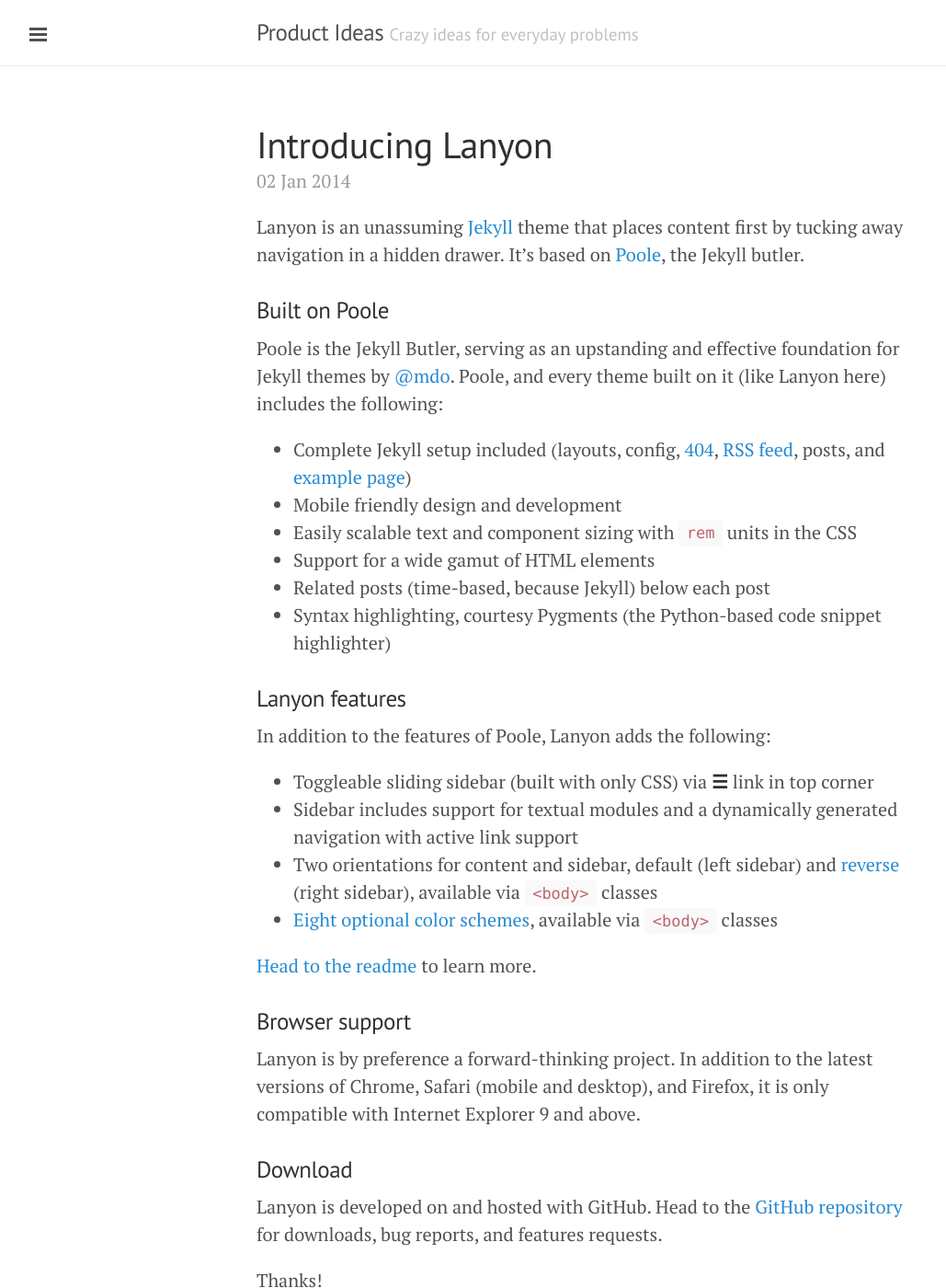
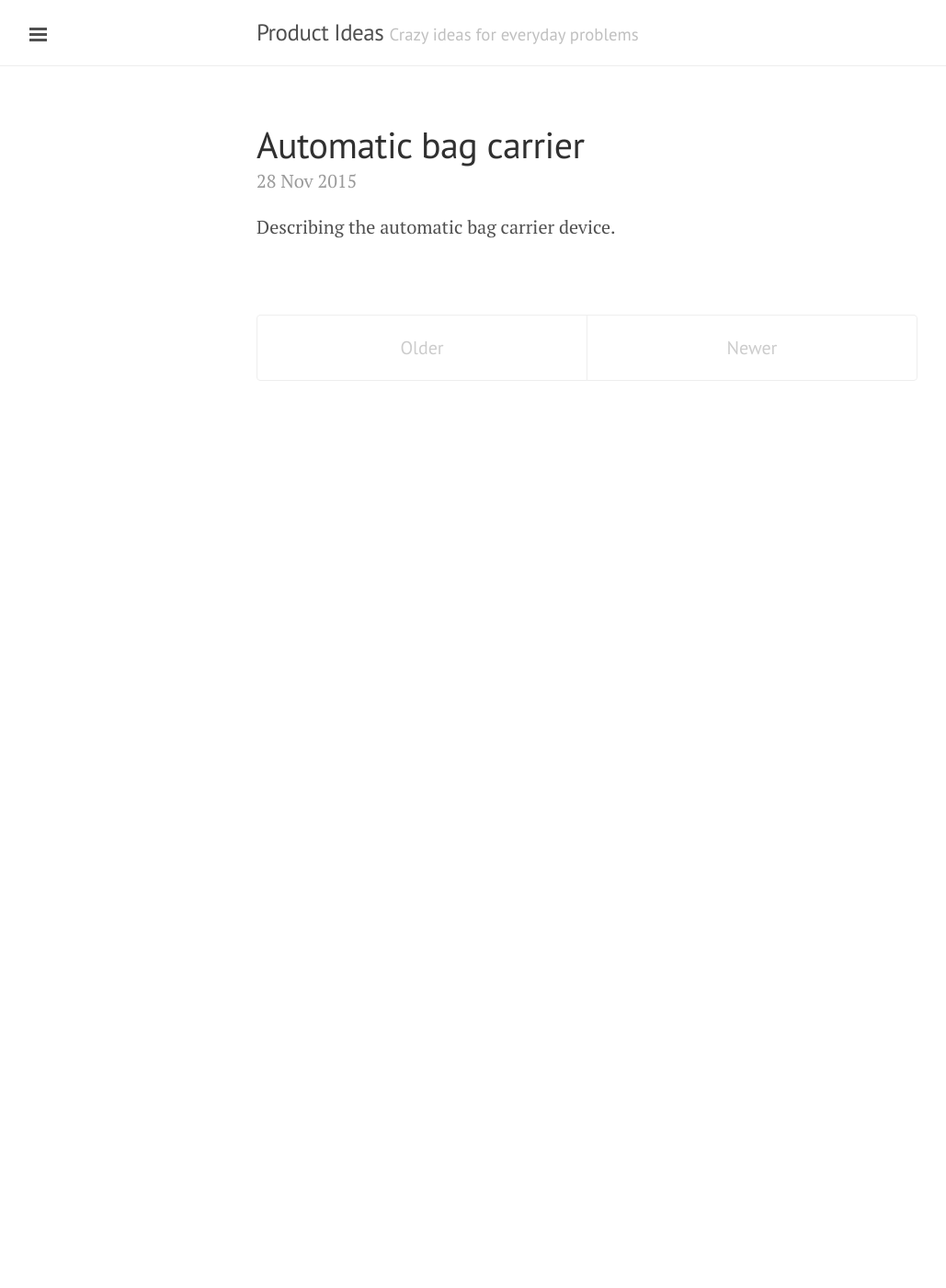
Before and after one commit to productideas/productideas.github.io, a Jekyll site: the page built from index.html, in a window 1280 px wide and 1400 px high. Shown: the whole window at 92% size, without its empty margins (1-1030 px from the left). Built offline with Jekyll 4.4.1, drawn with Linux system fonts in a browser that asks for light colours; Markdown is read by kramdown in place of the engine named in the settings; the list of posts is cut into pages by our own code; some of the changed text lies outside the part shown.

Commit message:
content updates, added the automatic bag carrier post

```diff
--- a/_config.yml
+++ b/_config.yml
@@ -9,7 +9,7 @@
 title:            Product Ideas
 tagline:          'Crazy ideas for everyday problems'
 description:      'A reserved <a href="http://jekyllrb.com" target="_blank">Jekyll</a> theme that places the utmost gravity on content with a hidden drawer. Made by <a href="https://twitter.com/mdo" target="_blank">@mdo</a>.'
-url:              http://alekzs.github.io
+url:              http://productideas.xyz
 
 author:
   name:           'Mark Otto'
--- a/_posts/2013-12-31-whats-jekyll.md
+++ /dev/null
@@ -1,12 +0,0 @@
----
-layout: post
-title: What's Jekyll?
----
-
-[Jekyll](http://jekyllrb.com) is a static site generator, an open-source tool for creating simple yet powerful websites of all shapes and sizes. From [the project's readme](https://github.com/mojombo/jekyll/blob/master/README.markdown):
-
-  > Jekyll is a simple, blog aware, static site generator. It takes a template directory [...] and spits out a complete, static website suitable for serving with Apache or your favorite web server. This is also the engine behind GitHub Pages, which you can use to host your project’s page or blog right here from GitHub.
-
-It's an immensely useful tool and one we encourage you to use here with Hyde.
-
-Find out more by [visiting the project on GitHub](https://github.com/mojombo/jekyll).
--- a/_posts/2014-01-01-example-content.md
+++ /dev/null
@@ -1,122 +0,0 @@
----
-layout: post
-title: Example content
----
-
-
-<div class="message">
-  Howdy! This is an example blog post that shows several types of HTML content supported in this theme.
-</div>
-
-Cum sociis natoque penatibus et magnis <a href="#">dis parturient montes</a>, nascetur ridiculus mus. *Aenean eu leo quam.* Pellentesque ornare sem lacinia quam venenatis vestibulum. Sed posuere consectetur est at lobortis. Cras mattis consectetur purus sit amet fermentum.
-
-> Curabitur blandit tempus porttitor. Nullam quis risus eget urna mollis ornare vel eu leo. Nullam id dolor id nibh ultricies vehicula ut id elit.
-
-Etiam porta **sem malesuada magna** mollis euismod. Cras mattis consectetur purus sit amet fermentum. Aenean lacinia bibendum nulla sed consectetur.
-
-## Inline HTML elements
-
-HTML defines a long list of available inline tags, a complete list of which can be found on the [Mozilla Developer Network](https://developer.mozilla.org/en-US/docs/Web/HTML/Element).
-
-- **To bold text**, use `<strong>`.
-- *To italicize text*, use `<em>`.
-- Abbreviations, like <abbr title="HyperText Markup Langage">HTML</abbr> should use `<abbr>`, with an optional `title` attribute for the full phrase.
-- Citations, like <cite>&mdash; Mark otto</cite>, should use `<cite>`.
-- <del>Deleted</del> text should use `<del>` and <ins>inserted</ins> text should use `<ins>`.
-- Superscript <sup>text</sup> uses `<sup>` and subscript <sub>text</sub> uses `<sub>`.
-
-Most of these elements are styled by browsers with few modifications on our part.
-
-## Heading
-
-Vivamus sagittis lacus vel augue rutrum faucibus dolor auctor. Duis mollis, est non commodo luctus, nisi erat porttitor ligula, eget lacinia odio sem nec elit. Morbi leo risus, porta ac consectetur ac, vestibulum at eros.
-
-### Code
-
-Cum sociis natoque penatibus et magnis dis `code element` montes, nascetur ridiculus mus.
-
-{% highlight js %}
-// Example can be run directly in your JavaScript console
-
-// Create a function that takes two arguments and returns the sum of those arguments
-var adder = new Function("a", "b", "return a + b");
-
-// Call the function
-adder(2, 6);
-// > 8
-{% endhighlight %}
-
-Aenean lacinia bibendum nulla sed consectetur. Etiam porta sem malesuada magna mollis euismod. Fusce dapibus, tellus ac cursus commodo, tortor mauris condimentum nibh, ut fermentum massa.
-
-### Lists
-
-Cum sociis natoque penatibus et magnis dis parturient montes, nascetur ridiculus mus. Aenean lacinia bibendum nulla sed consectetur. Etiam porta sem malesuada magna mollis euismod. Fusce dapibus, tellus ac cursus commodo, tortor mauris condimentum nibh, ut fermentum massa justo sit amet risus.
-
-* Praesent commodo cursus magna, vel scelerisque nisl consectetur et.
-* Donec id elit non mi porta gravida at eget metus.
-* Nulla vitae elit libero, a pharetra augue.
-
-Donec ullamcorper nulla non metus auctor fringilla. Nulla vitae elit libero, a pharetra augue.
-
-1. Vestibulum id ligula porta felis euismod semper.
-2. Cum sociis natoque penatibus et magnis dis parturient montes, nascetur ridiculus mus.
-3. Maecenas sed diam eget risus varius blandit sit amet non magna.
-
-Cras mattis consectetur purus sit amet fermentum. Sed posuere consectetur est at lobortis.
-
-<dl>
-  <dt>HyperText Markup Language (HTML)</dt>
-  <dd>The language used to describe and define the content of a Web page</dd>
-
-  <dt>Cascading Style Sheets (CSS)</dt>
-  <dd>Used to describe the appearance of Web content</dd>
-
-  <dt>JavaScript (JS)</dt>
-  <dd>The programming language used to build advanced Web sites and applications</dd>
-</dl>
-
-Integer posuere erat a ante venenatis dapibus posuere velit aliquet. Morbi leo risus, porta ac consectetur ac, vestibulum at eros. Nullam quis risus eget urna mollis ornare vel eu leo.
-
-### Tables
-
-Aenean lacinia bibendum nulla sed consectetur. Lorem ipsum dolor sit amet, consectetur adipiscing elit.
-
-<table>
-  <thead>
-    <tr>
-      <th>Name</th>
-      <th>Upvotes</th>
-      <th>Downvotes</th>
-    </tr>
-  </thead>
-  <tfoot>
-    <tr>
-      <td>Totals</td>
-      <td>21</td>
-      <td>23</td>
-    </tr>
-  </tfoot>
-  <tbody>
-    <tr>
-      <td>Alice</td>
-      <td>10</td>
-      <td>11</td>
-    </tr>
-    <tr>
-      <td>Bob</td>
-      <td>4</td>
-      <td>3</td>
-    </tr>
-    <tr>
-      <td>Charlie</td>
-      <td>7</td>
-      <td>9</td>
-    </tr>
-  </tbody>
-</table>
-
-Nullam id dolor id nibh ultricies vehicula ut id elit. Sed posuere consectetur est at lobortis. Nullam quis risus eget urna mollis ornare vel eu leo.
-
------
-
-Want to see something else added? <a href="https://github.com/poole/poole/issues/new">Open an issue.</a>
--- a/_posts/2014-01-02-introducing-lanyon.md
+++ /dev/null
@@ -1,38 +0,0 @@
----
-layout: post
-title: Introducing Lanyon
----
-
-Lanyon is an unassuming [Jekyll](http://jekyllrb.com) theme that places content first by tucking away navigation in a hidden drawer. It's based on [Poole](http://getpoole.com), the Jekyll butler.
-
-### Built on Poole
-
-Poole is the Jekyll Butler, serving as an upstanding and effective foundation for Jekyll themes by [@mdo](https://twitter.com/mdo). Poole, and every theme built on it (like Lanyon here) includes the following:
-
-* Complete Jekyll setup included (layouts, config, [404](/404), [RSS feed](/atom.xml), posts, and [example page](/about))
-* Mobile friendly design and development
-* Easily scalable text and component sizing with `rem` units in the CSS
-* Support for a wide gamut of HTML elements
-* Related posts (time-based, because Jekyll) below each post
-* Syntax highlighting, courtesy Pygments (the Python-based code snippet highlighter)
-
-### Lanyon features
-
-In addition to the features of Poole, Lanyon adds the following:
-
-* Toggleable sliding sidebar (built with only CSS) via **☰** link in top corner
-* Sidebar includes support for textual modules and a dynamically generated navigation with active link support
-* Two orientations for content and sidebar, default (left sidebar) and [reverse](https://github.com/poole/lanyon#reverse-layout) (right sidebar), available via `<body>` classes
-* [Eight optional color schemes](https://github.com/poole/lanyon#themes), available via `<body>` classes
-
-[Head to the readme](https://github.com/poole/lanyon#readme) to learn more.
-
-### Browser support
-
-Lanyon is by preference a forward-thinking project. In addition to the latest versions of Chrome, Safari (mobile and desktop), and Firefox, it is only compatible with Internet Explorer 9 and above.
-
-### Download
-
-Lanyon is developed on and hosted with GitHub. Head to the <a href="https://github.com/poole/lanyon">GitHub repository</a> for downloads, bug reports, and features requests.
-
-Thanks!
--- /dev/null
+++ b/_posts/2015-11-28-automatic-bag-carrier.md
@@ -0,0 +1,6 @@
+---
+layout: post
+title: Automatic bag carrier
+---
+
+Describing the automatic bag carrier device.
--- a/about.md
+++ b/about.md
@@ -3,28 +3,6 @@
 title: About
 ---
 
-<p class="message">
-  Hey there! This page is included as an example. Feel free to customize it for your own use upon downloading. Carry on!
-</p>
+# Product ideas
 
-In the novel, *The Strange Case of Dr. Jeykll and Mr. Hyde*, Mr. Poole is Dr. Jekyll's virtuous and loyal butler. Similarly, Poole is an upstanding and effective butler that helps you build Jekyll themes. It's made by [@mdo](https://twitter.com/mdo).
-
-There are currently two themes built on Poole:
-
-* [Hyde](http://hyde.getpoole.com)
-* [Lanyon](http://lanyon.getpoole.com)
-
-Learn more and contribute on [GitHub](https://github.com/poole).
-
-## Setup
-
-Some fun facts about the setup of this project include:
-
-* Built for [Jekyll](http://jekyllrb.com)
-* Developed on GitHub and hosted for free on [GitHub Pages](https://pages.github.com)
-* Coded with [Sublime Text 2](http://sublimetext.org), an amazing code editor
-* Designed and developed while listening to music like [Blood Bros Trilogy](https://soundcloud.com/maddecent/sets/blood-bros-series)
-
-Have questions or suggestions? Feel free to [open an issue on GitHub](https://github.com/poole/issues/new) or [ask me on Twitter](https://twitter.com/mdo).
-
-Thanks for reading!
+Product ideas is a blog about revolutionary ideas. We're saving the world one bad idea at a time.
```
Also changed, not shown: LICENSE.md, README.md.
